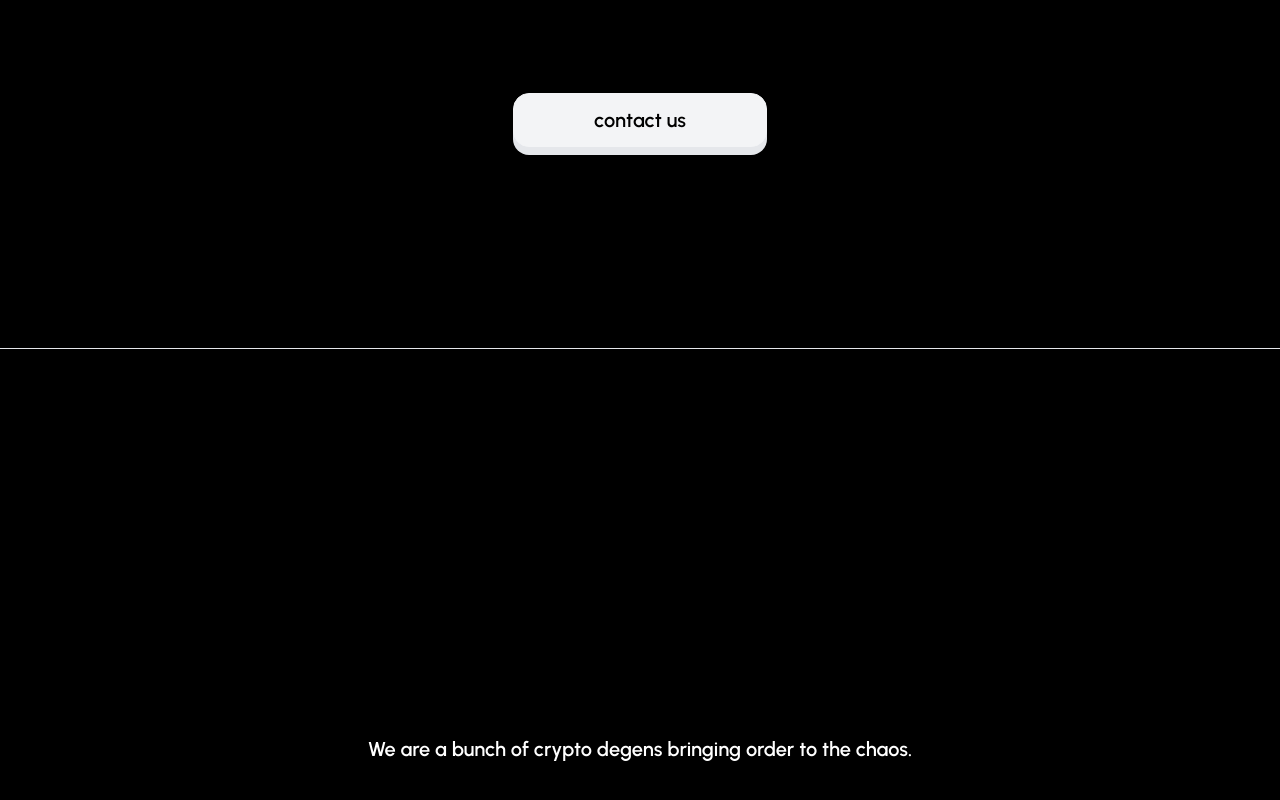
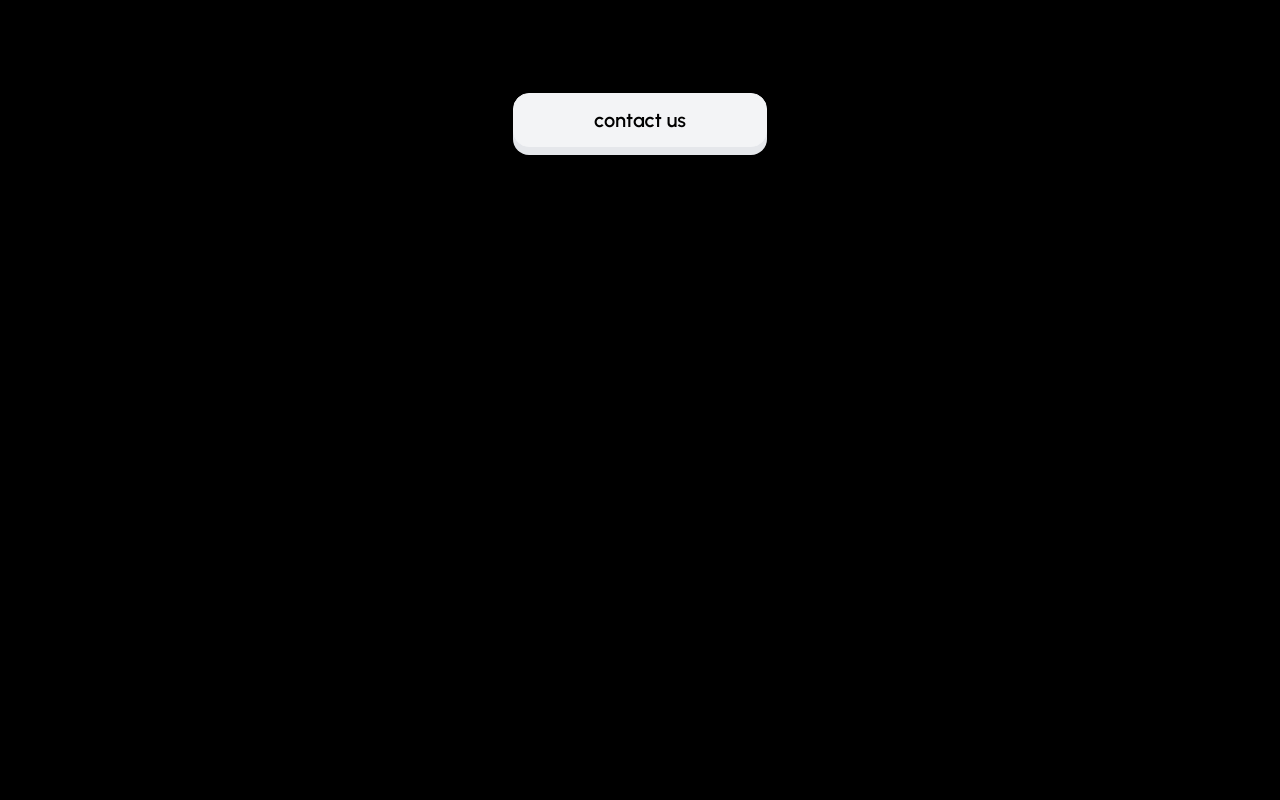
Before and after one commit to kuzushilabs/landingpage, a Next.js app: page / in a window 1280 px wide. Shown: the part 452-1252 px from the top of the page. After the commit the page ends 800 px from the top, so only its background shows below. Built offline with nearby package versions, Linux system fonts and the light colour scheme.

Commit message:
removed second page - to be added later

```diff
--- a/src/pages/index.tsx
+++ b/src/pages/index.tsx
@@ -39,11 +39,11 @@ export default function Home() {
         </button>
       </div>
       {/** Section 2 - details of expertise */}
-      <div className="relative min-w-full min-h-screen flex flex-col justify-center items-center bg-black border-t p-4 md:p-8">
+      {/* <div className="relative min-w-full min-h-screen flex flex-col justify-center items-center bg-black border-t p-4 md:p-8">
         <div className="text-white text-xl font-urbanist font-semibold">
           We are a bunch of crypto degens bringing order to the chaos.
         </div>
-      </div>
+      </div> */}
     </>
   );
 }
```
